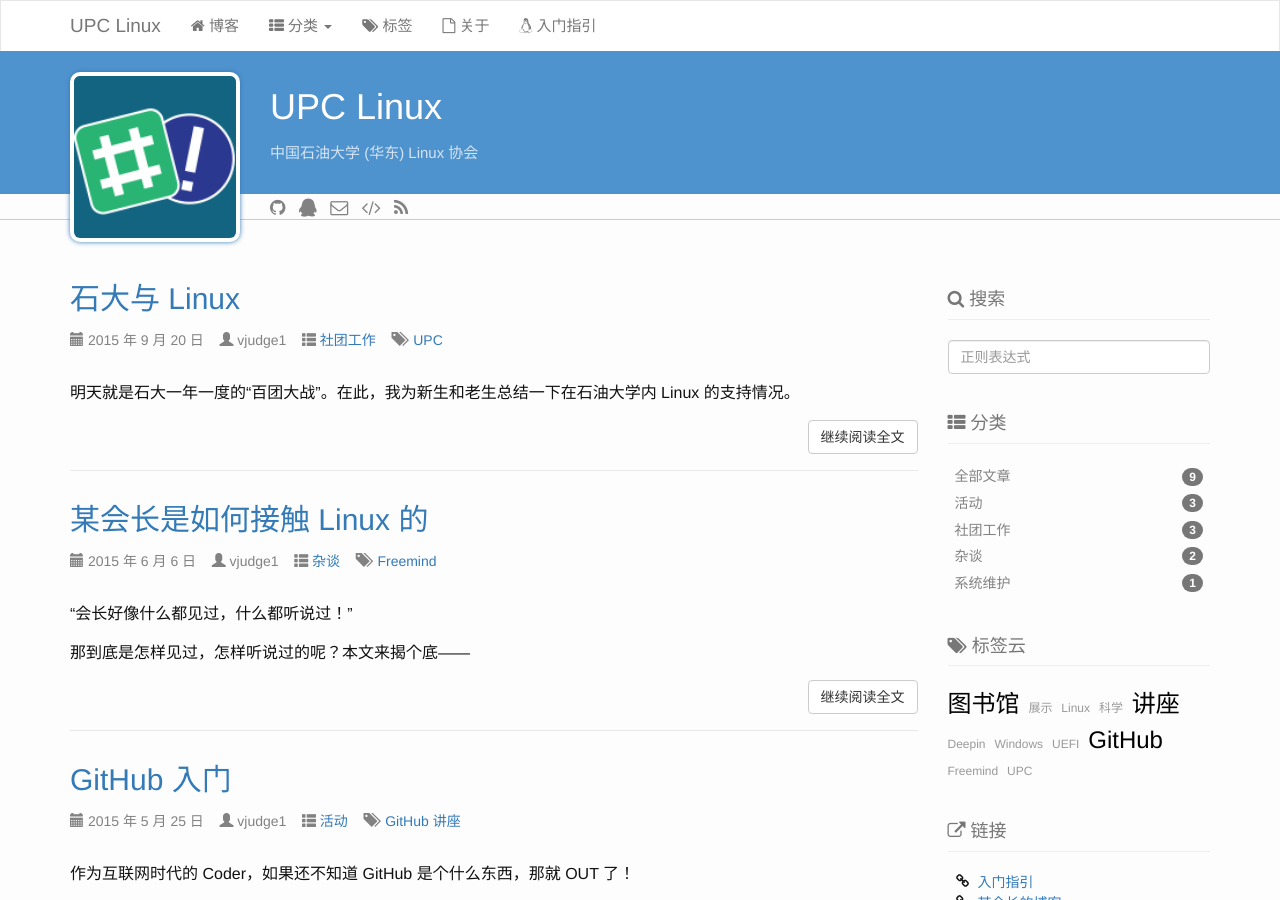
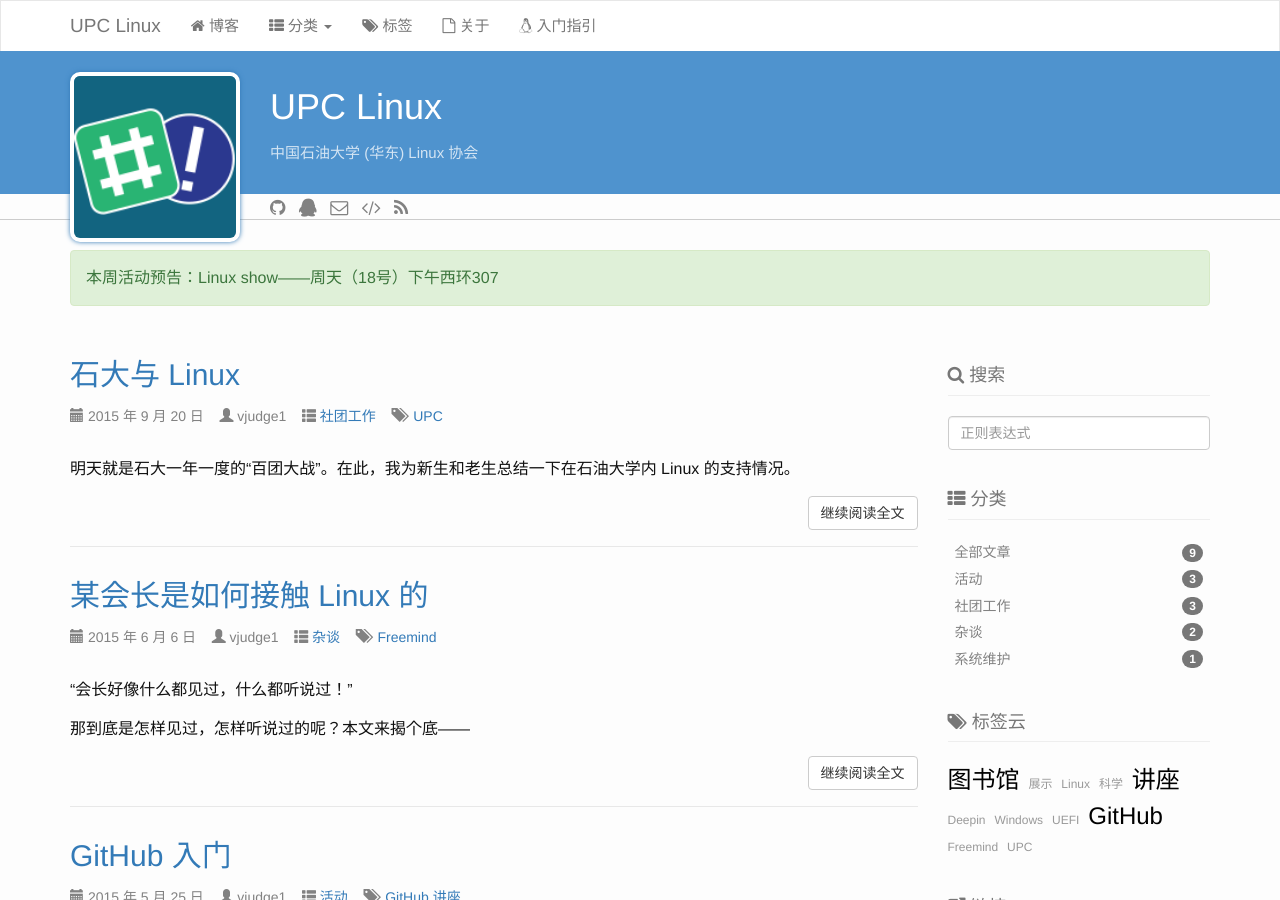
Before and after one commit to upclinux/upclinux2.github.io, a Jekyll site: the page built from index.html, in a window 1280 px wide and 900 px high. Built offline with Jekyll 4.4.1, drawn with Linux system fonts in a browser that asks for light colours; nearby versions of some CDN libraries; the list of posts is cut into pages by our own code; comment, search, counter and statistics services are not loaded.

Commit message:
活动预告（暂时编辑）
样式并没弄完

```diff
--- a/_config.yml
+++ b/_config.yml
@@ -28,6 +28,13 @@
 gems:
 - jemoji
 
+# Notice
+notice: >
+  本周活动预告：Linux show——周天（18号）下午西环307
+notice_title: "公告："
+notice_style: "primary"
+notice_level: 1    # 0: Invisible, 1: Only in index page, 2: All pages
+
 # External links
 external_links:
 -
--- a/index.html
+++ b/index.html
@@ -26,6 +26,9 @@
   </div>
 </div>
 <div id="main" class="container main">
+  {% if site.notice_level != 0 %}
+    <p class="alert alert-success">{{ site.notice }}</p>
+  {% endif %}
   <div class="row">
     <div class="col-md-9" role="main">
       <div>
```
